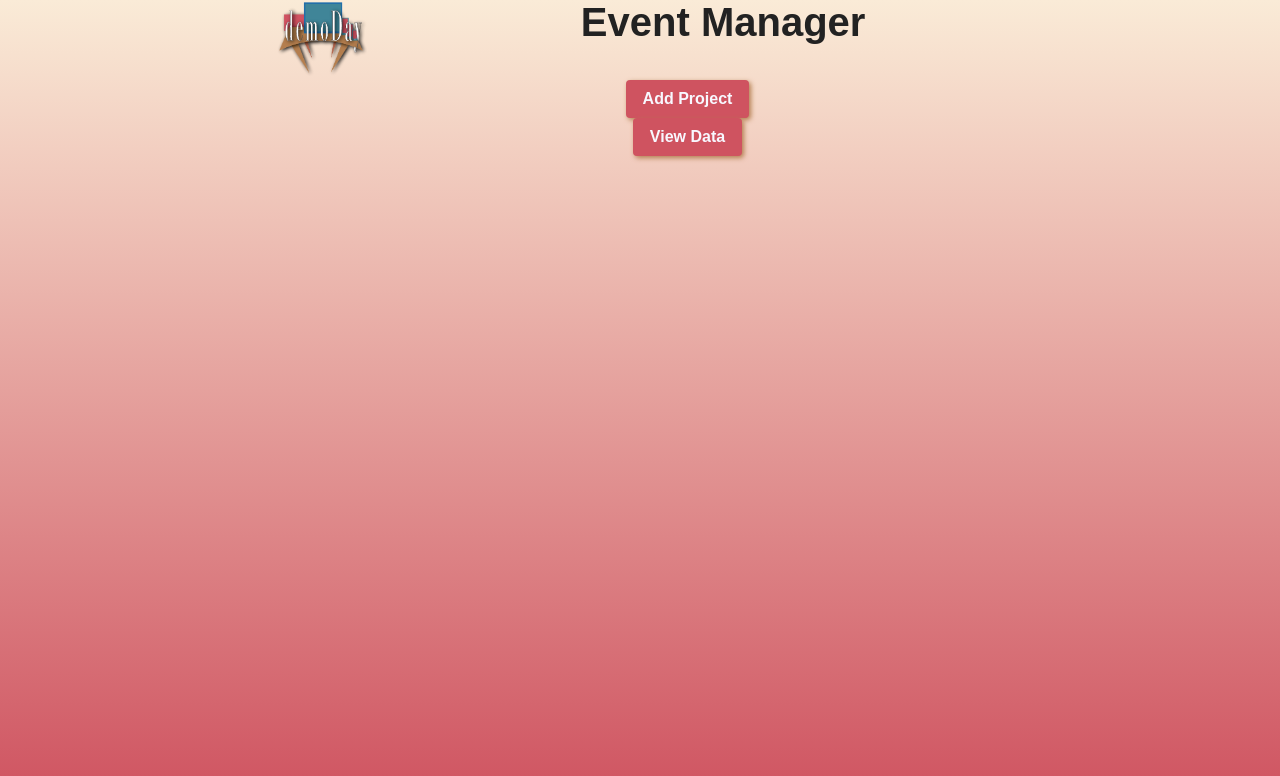
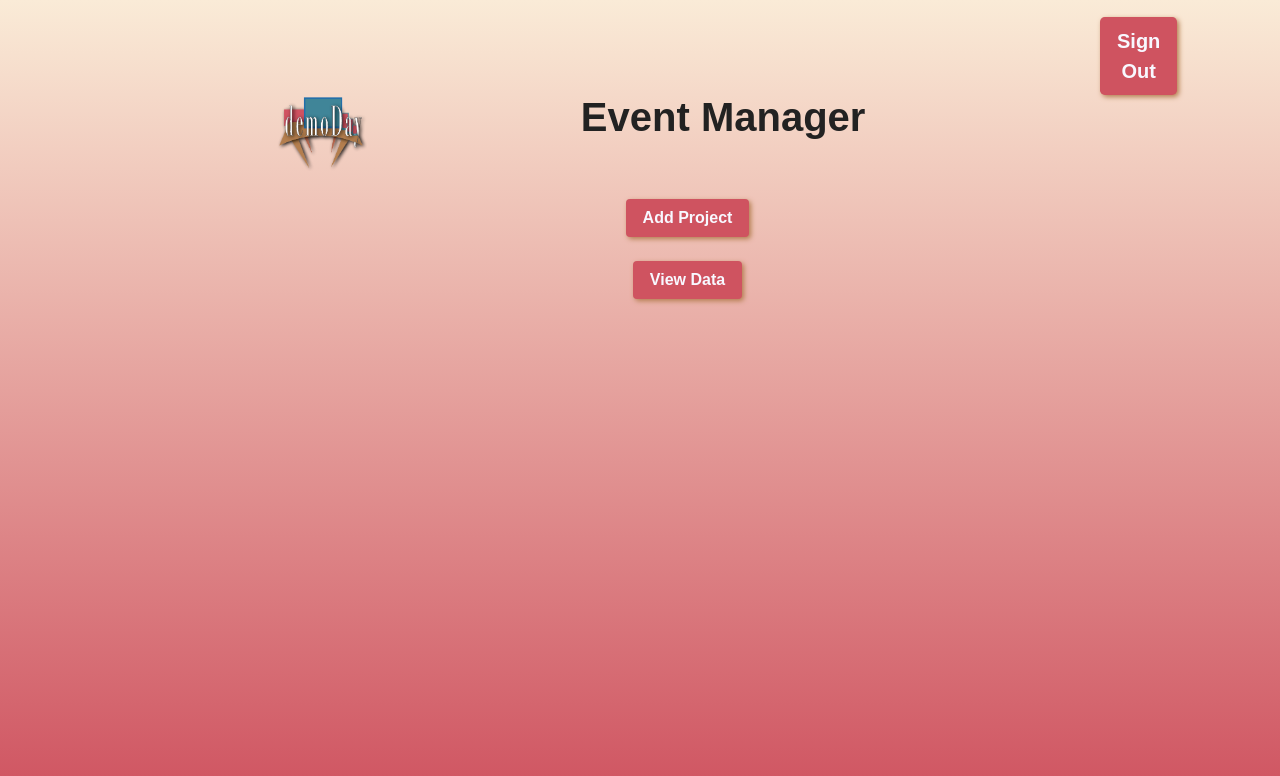
Before and after one commit to Ryan-T-Case/demoDay, a React (Create React App) app in the folder client/: page /manage-event in a window 1280 px wide. Shown: the top 776 px of the page. Built offline with nearby package versions, Linux system fonts and the light colour scheme; a web font is replaced by a local one.

Commit message:
Added some navigation and a sign out button

```diff
--- a/client/src/pages/AdminManage/index.js
+++ b/client/src/pages/AdminManage/index.js
@@ -4,6 +4,9 @@ import "./style.css";
 function AdminManage() {
     return (
       <div>
+        <div>
+          <a href="/"><button className="btn btn-lg back-button">Sign Out</button></a>
+        </div>
           <div className="row text-center">
             <div className="col-1">
               <a href="/"><img className="welcomeImg" src="./images/demoDayBeer.png" alt="Demo Day Logo" className="home-button"></img></a>
@@ -12,12 +15,12 @@ function AdminManage() {
                 <h1>Event Manager</h1>
             </div>
           </div>
-          <div className="row text-center">
+          <div className="row text-center my-4">
             <div className="col-12">
                 <a className="btn btn-large" href="/manage-event/add-project">Add Project</a>
             </div>
           </div>
-          <div className="row text-center">
+          <div className="row text-center my-4">
             <div className="col-12">
                 <a className="btn btn-large" href="/manage-event/view-data">View Data</a>
             </div>
--- a/client/src/pages/ProjectDetail/index.js
+++ b/client/src/pages/ProjectDetail/index.js
@@ -138,6 +138,9 @@ class ProjectDetail extends Component {
     return (
       <div className="container">
         <div>
+          <a href="/view-event"><button className="btn btn-lg back-button">Back to Projects</button></a>
+        </div>
+        <div>
           <img className="uOfRLogo" src="../images/UofRproStudies.png" alt="University of Richmond logo" />
         </div>
 
--- a/client/src/pages/ProjectDetail/style.css
+++ b/client/src/pages/ProjectDetail/style.css
@@ -5,3 +5,7 @@
     height: 10em;
     width: 21em;
 }
+.back-button {
+    right: 0;
+    top: 0;
+}
--- a/client/src/pages/ViewEvent/index.js
+++ b/client/src/pages/ViewEvent/index.js
@@ -72,6 +72,9 @@ class ViewEvent extends Component {
     return (
       // <Router>
       <div>
+        <div>
+          <a href="/"><button className="btn btn-lg back-button">Sign Out</button></a>
+        </div>
         <p>Welcome {}</p>
 
         <div className="eventLogo">
```
